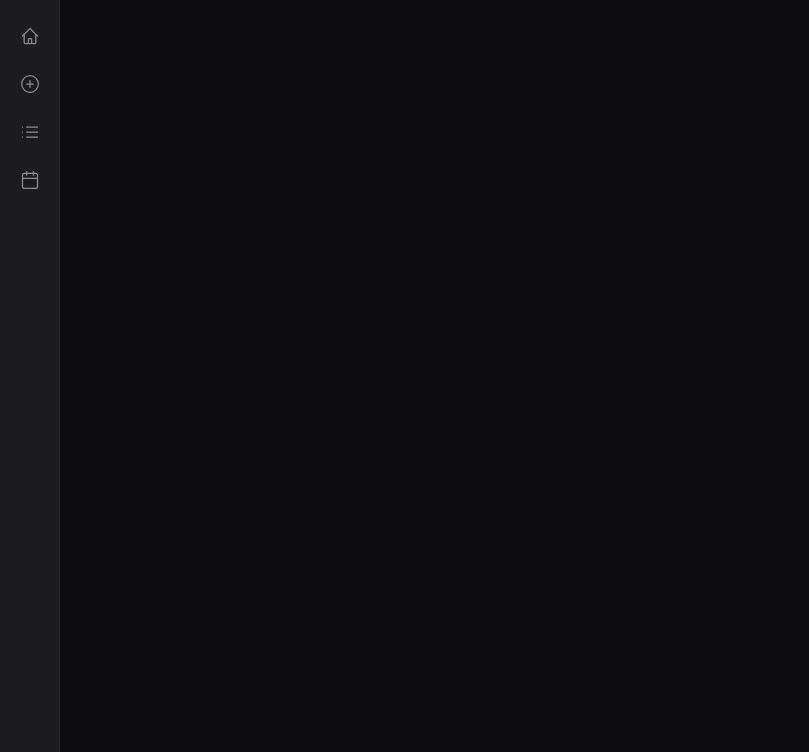
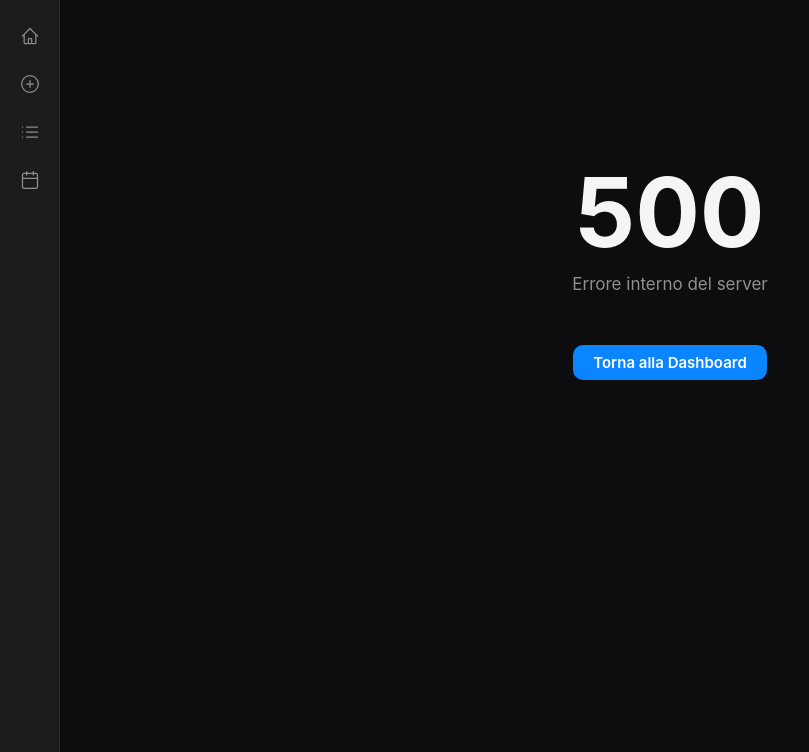
Before and after one commit to MK023/JobSearch, a Python web app: template frontend/templates/500.html in a window 1280 px wide. Shown: the top 752 px of the page, without its empty margins (0-809 px from the left). Run offline with Jinja, Linux system fonts and the light colour scheme; the template is opened without the code that fills it, so the values that code supplies are empty; some libraries are stand-ins or nearby versions.

Commit message:
style: update error pages (404, 500) for new layout
Co-Authored-By: Claude Opus 4.6 <noreply@anthropic.com>

```diff
--- a/frontend/static/css/sections.css
+++ b/frontend/static/css/sections.css
@@ -2,6 +2,35 @@
    Section-specific styles — organized by page.
    Uses design tokens from variables.css exclusively.
    ============================================================ */
+
+
+/* ================================================================
+   ERROR PAGE (404, 500)
+   ================================================================ */
+
+.error-page {
+  display: flex;
+  flex-direction: column;
+  align-items: center;
+  justify-content: center;
+  min-height: 60vh;
+  text-align: center;
+  padding: var(--space-3xl);
+}
+
+.error-code {
+  font-size: 6rem;
+  font-weight: var(--weight-bold);
+  color: var(--text-primary);
+  line-height: 1;
+  margin-bottom: var(--space-md);
+}
+
+.error-description {
+  font-size: var(--text-lg);
+  color: var(--text-secondary);
+  margin-bottom: var(--space-3xl);
+}
 
 
 /* ================================================================
--- a/frontend/templates/500.html
+++ b/frontend/templates/500.html
@@ -2,14 +2,10 @@
 
 {% block title %}500 - Errore interno{% endblock %}
 
-{% block body %}
-<div class="login-wrapper">
-    <div class="login-card">
-        <h1>500</h1>
-        <p style="text-align: center; color: var(--color-text-muted); margin-bottom: var(--space-3xl);">
-            Errore interno del server
-        </p>
-        <a href="/" class="btn btn-primary btn-full">Torna alla Home</a>
-    </div>
+{% block content %}
+<div class="error-page">
+    <div class="error-code">500</div>
+    <p class="error-description">Errore interno del server</p>
+    <a href="/dashboard" class="btn btn-primary">Torna alla Dashboard</a>
 </div>
 {% endblock %}
```
Also changed, not shown: frontend/templates/404.html (+5 -9 lines).
